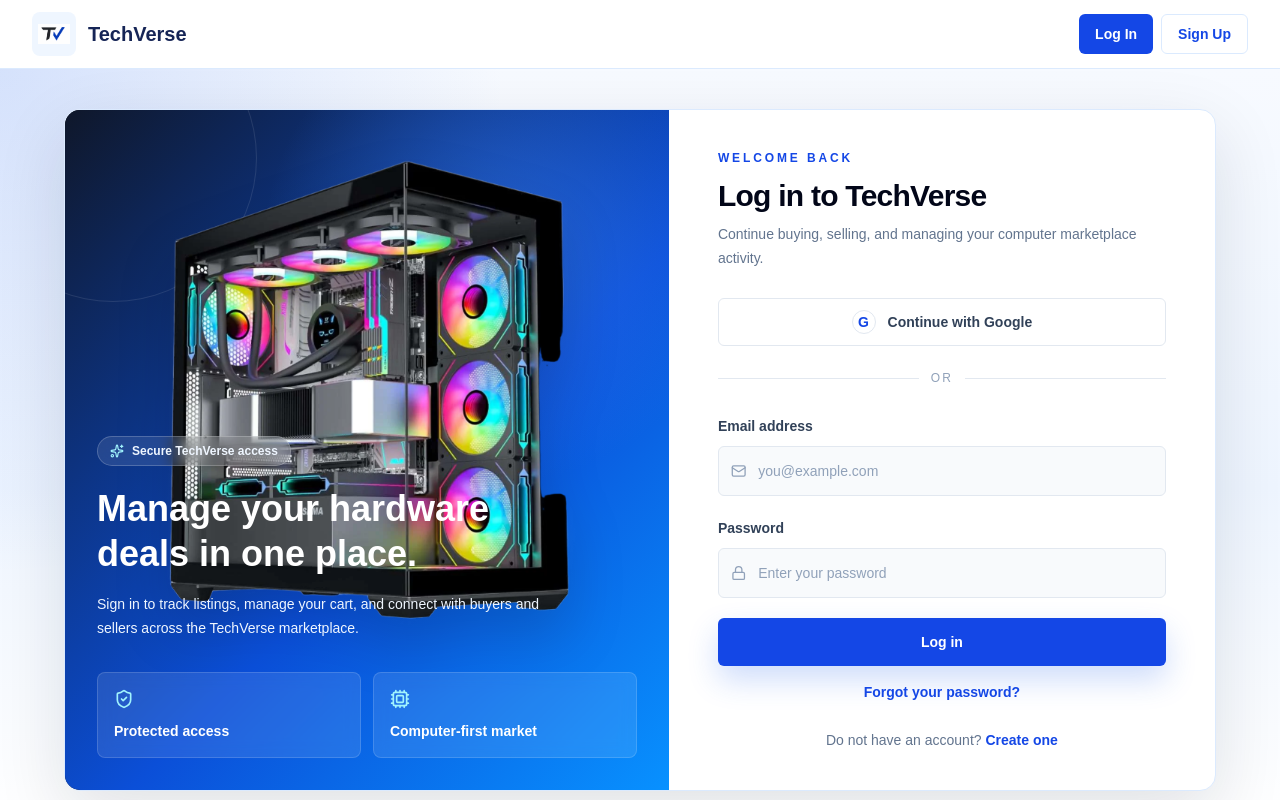
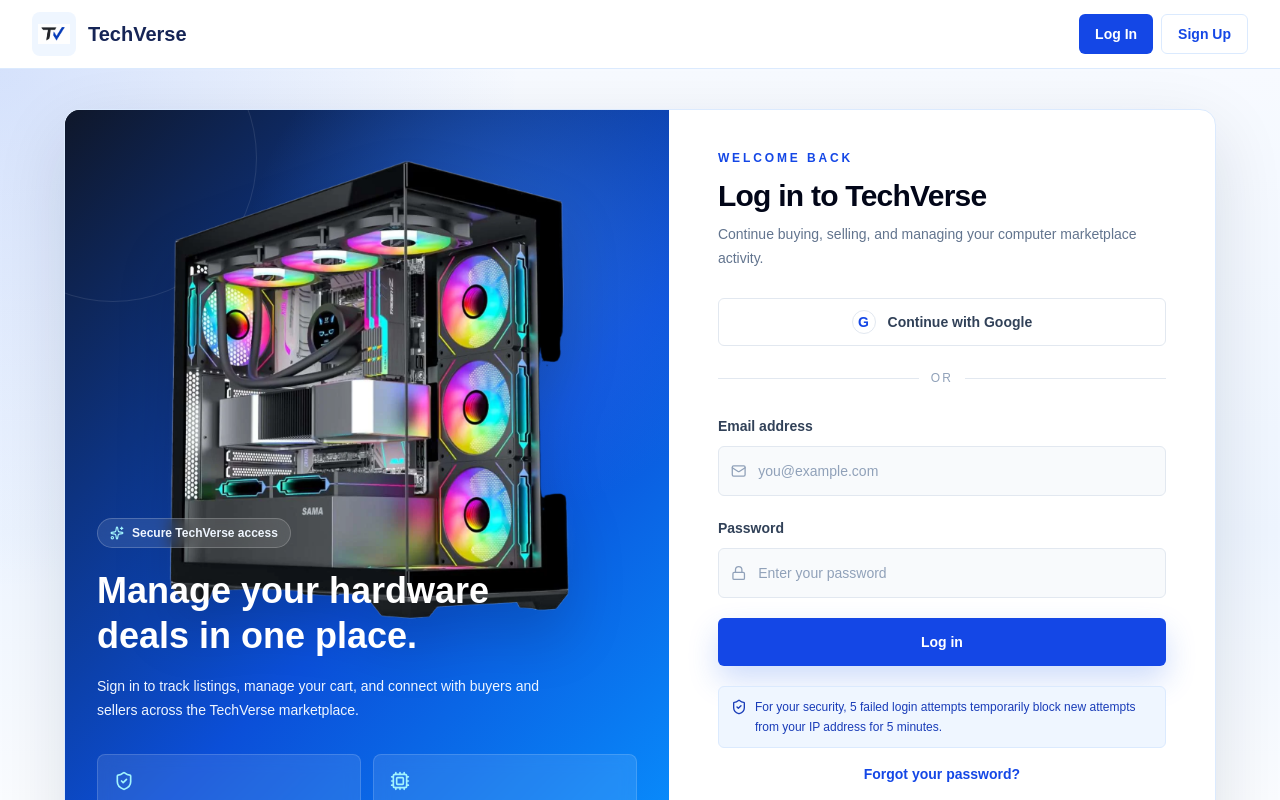
Before and after one commit to SushimRupakheti/TechVerse-frontend-web-, a Next.js app: page /login in a window 1280 px wide. Shown: the top 800 px of the page. Built offline with nearby package versions, Linux system fonts and the light colour scheme; no server answers.

Commit message:
managed too many failed attempt restriction for 5 min

```diff
--- a/app/(auth)/_components/login_form.tsx
+++ b/app/(auth)/_components/login_form.tsx
@@ -312,6 +312,14 @@ export default function LoginForm() {
         >
           {isSubmitting ? "Logging in..." : "Log in"}
         </button>
+
+        <div className="flex gap-2 rounded-md border border-blue-100 bg-blue-50 px-3 py-2.5 text-xs leading-5 text-blue-800">
+          <ShieldCheck className="mt-0.5 h-4 w-4 shrink-0" aria-hidden="true" />
+          <p>
+            For your security, 5 failed login attempts temporarily block new
+            attempts from your IP address for 5 minutes.
+          </p>
+        </div>
       </form>
       </>
       )}
```
